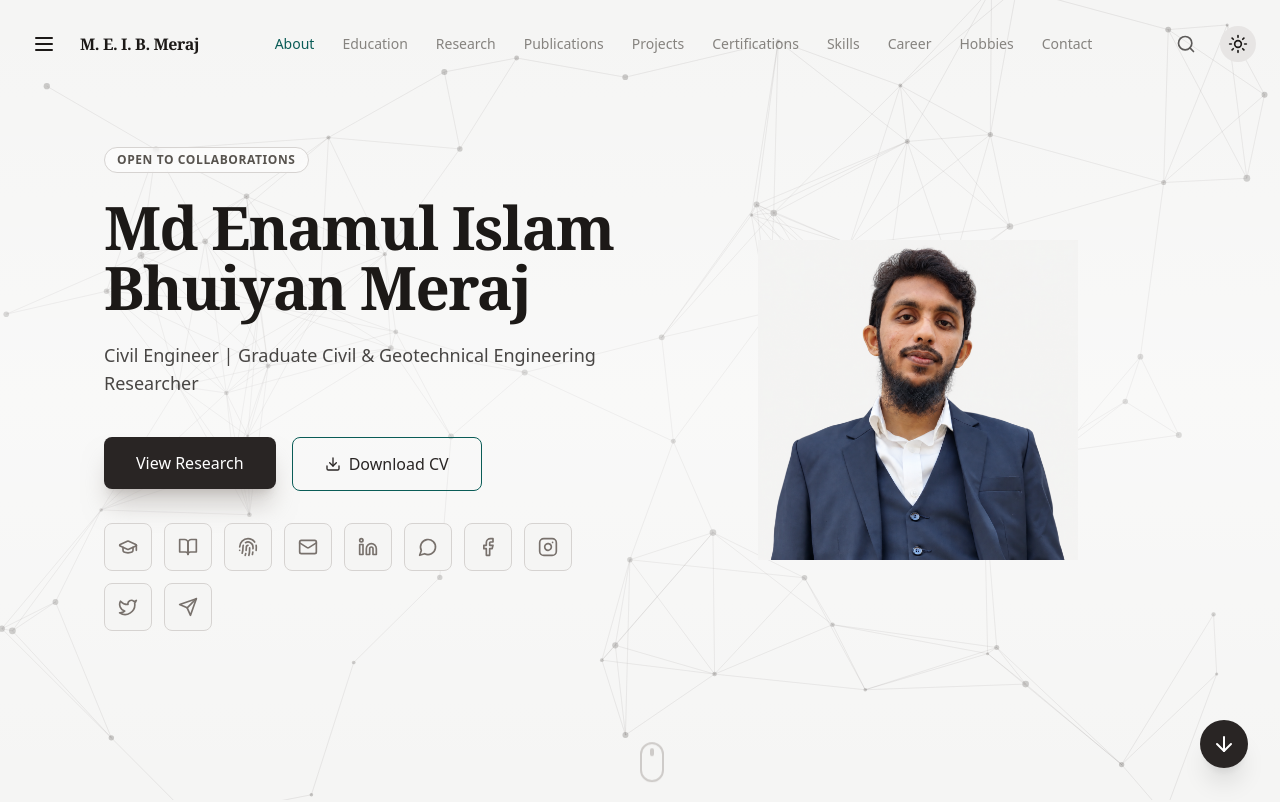
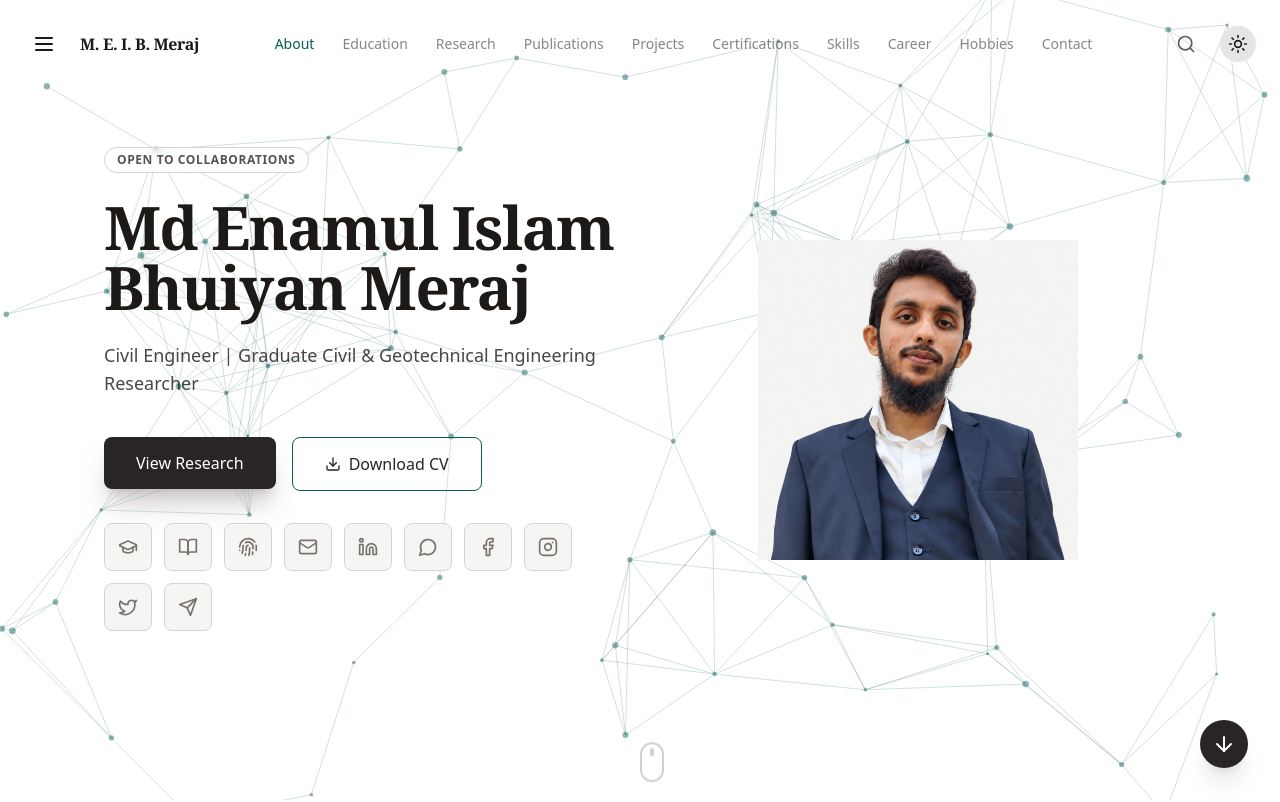
Before and after one commit to enamulislammeraj25-rin/portfolio-xrin, a React (Create React App) app: page / in a window 1280 px wide. Shown: the top 802 px of the page. Built offline with nearby package versions, Linux system fonts and the light colour scheme.

Commit message:
Make light theme pure white and show the same hero node network in teal.

```diff
--- a/src/App.js
+++ b/src/App.js
@@ -221,7 +221,7 @@ export default function App() {
   const getAppBg = () => {
       switch (theme) {
           case 'dark': return 'bg-[#141414] text-white';
-          case 'light': return 'bg-stone-100 text-stone-900';
+          case 'light': return 'bg-white text-stone-900';
           case 'midnight': return 'bg-slate-950 text-slate-100';
           case 'rain': return 'bg-gradient-to-b from-[#071318] via-[#16343c] to-[#7ea8b4] text-slate-100';
           case 'spring': return 'bg-gradient-to-br from-rose-100 via-pink-100 to-teal-50 text-stone-900';
@@ -691,7 +691,7 @@ export default function App() {
 
         <div className={`absolute inset-0 z-1 pointer-events-none bg-gradient-to-b
             ${theme === 'dark' ? 'from-transparent via-[#141414]/10 to-transparent' :
-             isLight ? 'from-transparent via-white/40 to-transparent' :
+             isLight ? 'from-transparent via-transparent to-transparent' :
              'from-transparent via-black/10 to-transparent'}`}
         />
 
--- a/src/components/ParticleCanvas.js
+++ b/src/components/ParticleCanvas.js
@@ -34,8 +34,8 @@ export const ParticleCanvas = ({ theme }) => {
         type = 'truss';
         break;
       case 'light':
-        particleColor = 'rgba(87, 83, 78, 0.3)'; // Stone Grey
-        lineColor = 'rgba(87, 83, 78, 0.1)';
+        particleColor = 'rgba(10, 92, 87, 0.45)';
+        lineColor = 'rgba(10, 92, 87, 0.18)';
         type = 'truss';
         break;
       case 'midnight':
```
